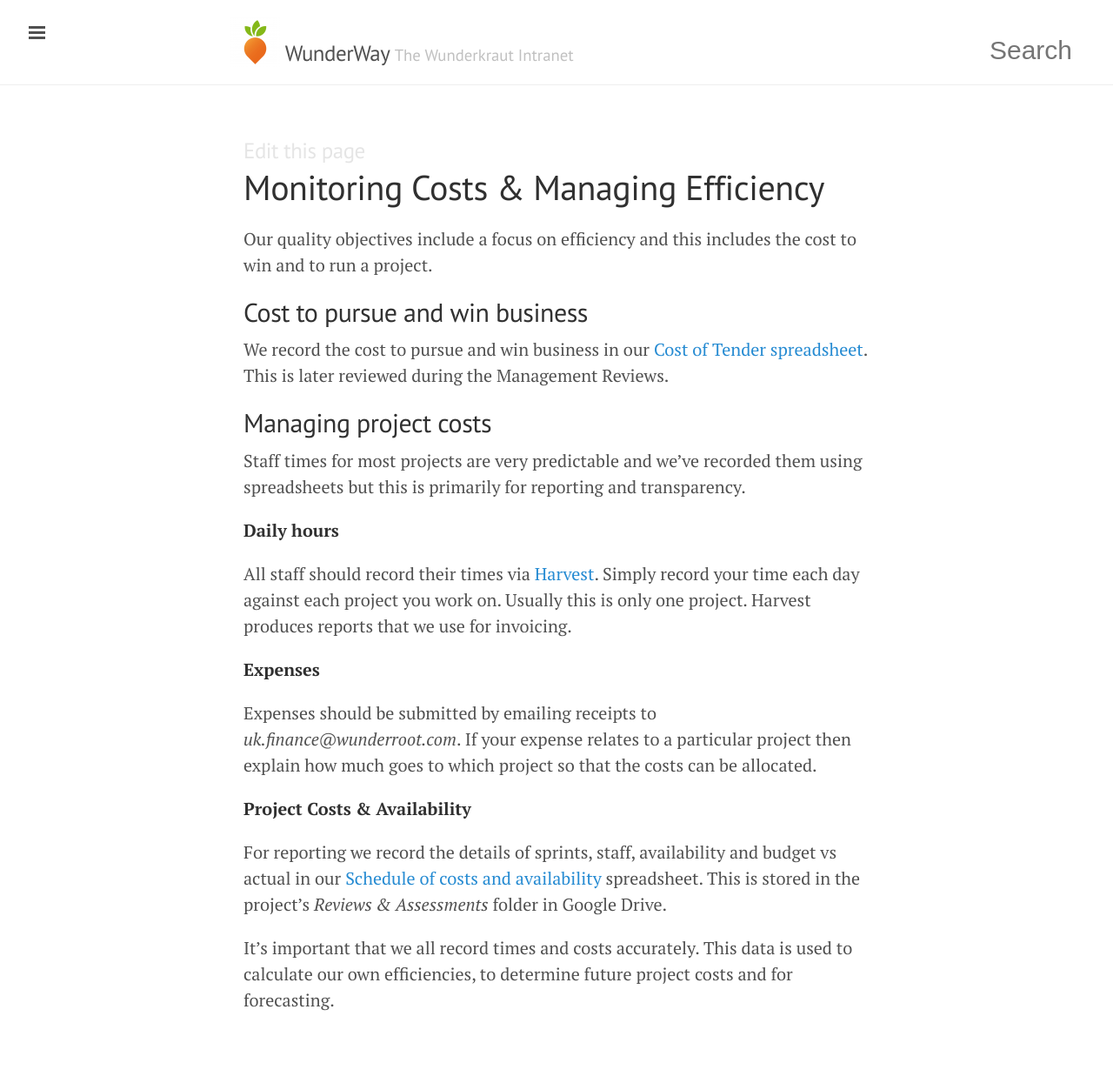
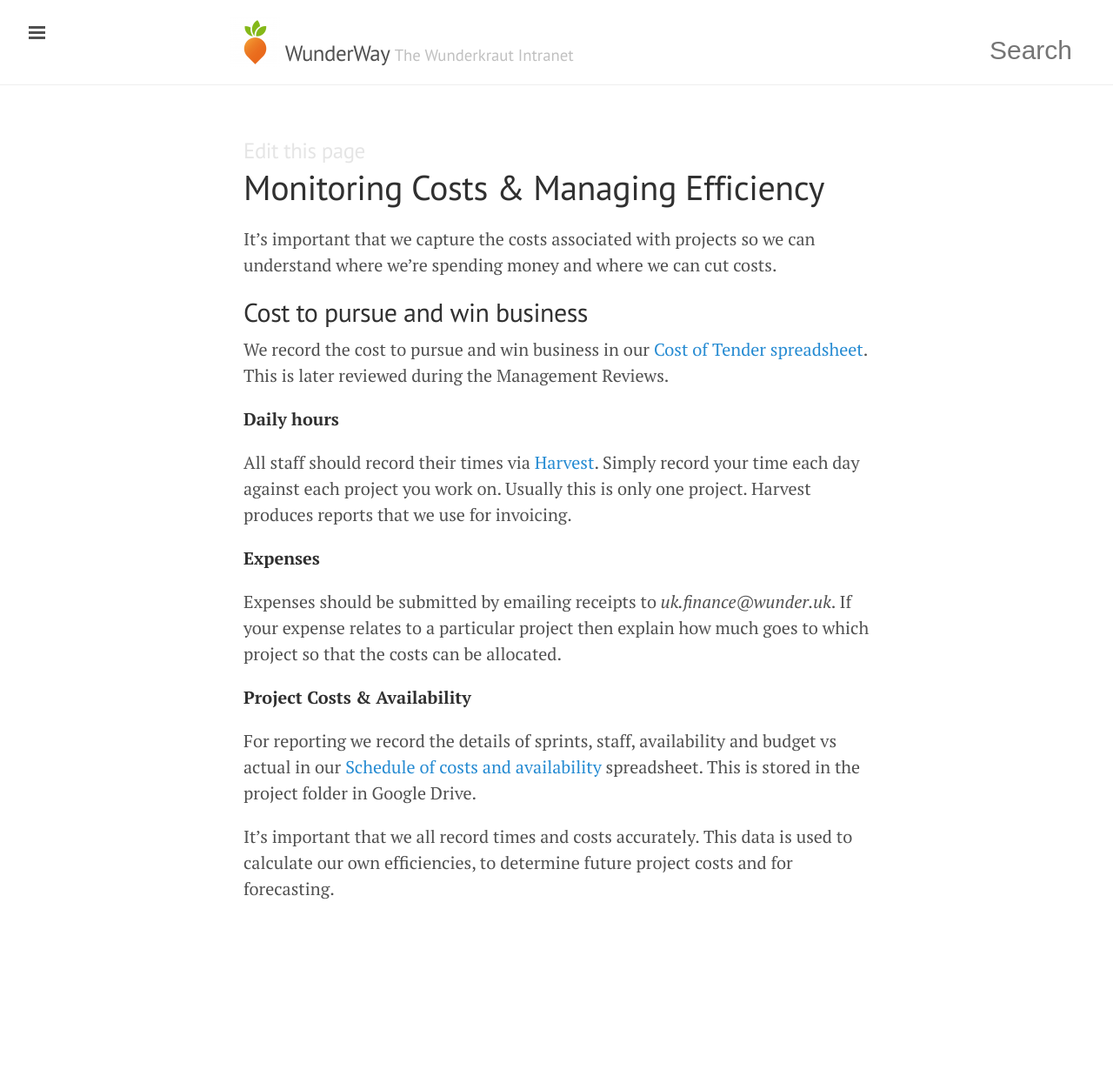
Before and after one commit to tormi/WunderWay, a Jekyll site: the page built from delivering-projects/project-costs.md, in a window 1280 px wide. Shown: the whole page at 87% size. Built offline with Jekyll 4.4.1, drawn with Linux system fonts in a browser that asks for light colours; nearby versions of some CDN libraries; Markdown is read by kramdown in place of the engine named in the settings; after the commit the page ends 1117 px from its top, so only the background shows below that.

Commit message:
Update project-costs.md
Small changes, removed a step

```diff
--- a/delivering-projects/project-costs.md
+++ b/delivering-projects/project-costs.md
@@ -6,15 +6,11 @@ tags:
 title: Monitoring Costs & Managing Efficiency
 ---
 
-Our quality objectives include a focus on efficiency and this includes the cost to win and to run a project.
+It's important that we capture the costs associated with projects so we can understand where we're spending money and where we can cut costs.
 
 ##Cost to pursue and win business
 
 We record the cost to pursue and win business in our [Cost of Tender spreadsheet](https://docs.google.com/a/wunderkraut.com/spreadsheet/ccc?key=0Ahb4YZjQwNDgdGlNeVc4djhRVUd0d0lTYjBSTDJJS3c#gid=0). This is later reviewed during the Management Reviews.
-
-##Managing project costs
-
-Staff times for most projects are very predictable and we've recorded them using spreadsheets but this is primarily for reporting and transparency.
 
 **Daily hours**
 
@@ -22,10 +18,10 @@ All staff should record their times via [Harvest](https://mearra.harvestapp.com/
 
 **Expenses**
 
-Expenses should be submitted by emailing receipts to *uk.finance@wunderroot.com*. If your expense relates to a particular project then explain how much goes to which project so that the costs can be allocated.
+Expenses should be submitted by emailing receipts to *uk.finance@wunder.uk*. If your expense relates to a particular project then explain how much goes to which project so that the costs can be allocated.
 
 **Project Costs & Availability**
 
-For reporting we record the details of sprints, staff, availability and budget vs actual in our [Schedule of costs and availability](https://docs.google.com/a/wunderkraut.com/spreadsheet/ccc?key=0Ahb4YZjQwNDgdGYyNGpyZ0pGM3RHN2tOcEFrUnNEUUE#gid=0) spreadsheet. This is stored in the project's *Reviews & Assessments* folder in Google Drive.
+For reporting we record the details of sprints, staff, availability and budget vs actual in our [Schedule of costs and availability](https://docs.google.com/a/wunderkraut.com/spreadsheet/ccc?key=0Ahb4YZjQwNDgdGYyNGpyZ0pGM3RHN2tOcEFrUnNEUUE#gid=1) spreadsheet. This is stored in the project folder in Google Drive.
 
 It's important that we all record times and costs accurately. This data is used to calculate our own efficiencies, to determine future project costs and for forecasting.
```
